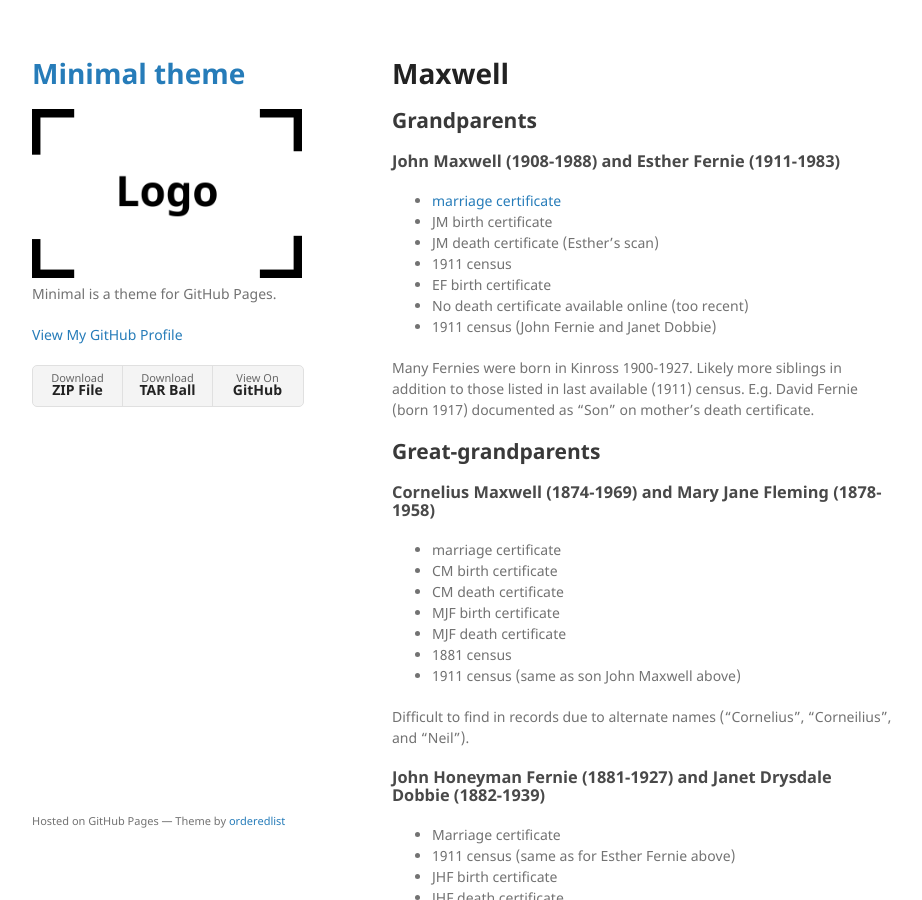
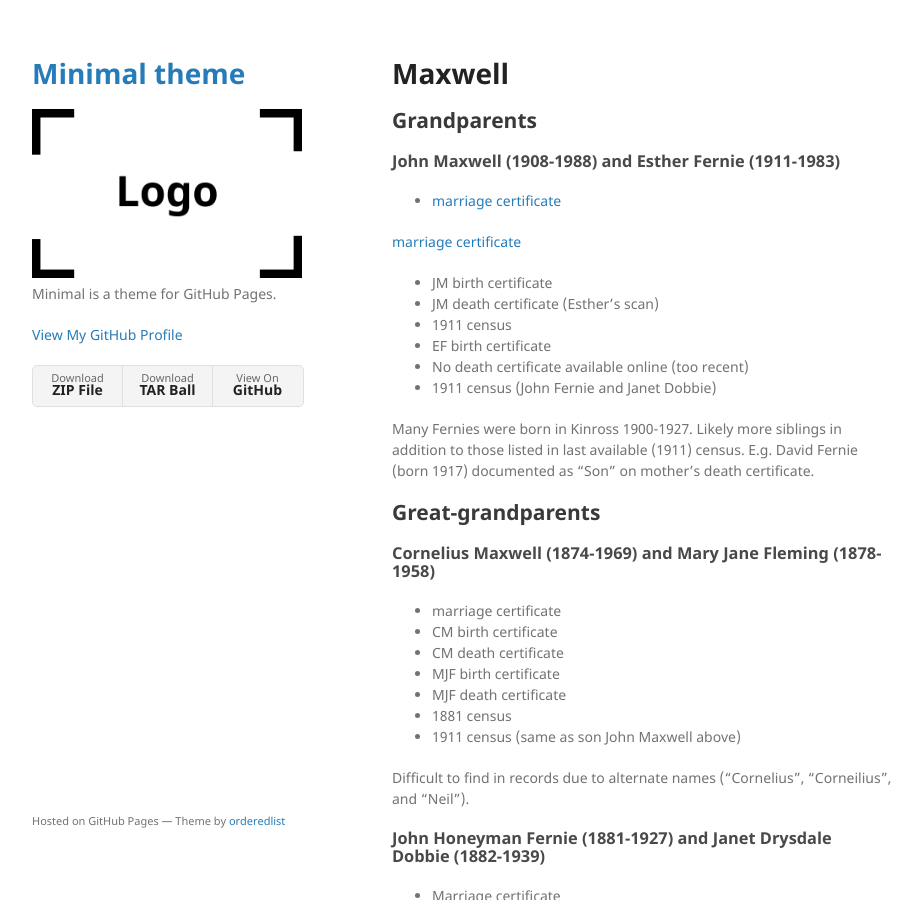
Before and after one commit to rfj1961/rfj1961.github.io, a Jekyll site: the page built from jfm1933.md, in a window 1280 px wide and 900 px high. Shown: the whole window, without its empty margins (178-1100 px from the left). Built offline with Jekyll 4.4.1, drawn with Linux system fonts in a browser that asks for light colours; our own code applies the rules of GitHub Pages for plain Markdown files.

Commit message:
pdf test link 01

```diff
--- a/jfm1933.md
+++ b/jfm1933.md
@@ -8,6 +8,9 @@ layout: default
 
 ### John Maxwell (1908-1988) and Esther Fernie (1911-1983)
 - [marriage certificate](#rfj1961.github.io/1932_marriage_john_maxwell_esther_fernie.jpg)
+
+<a href="username.github.io/1932_marriage_john_maxwell_esther_fernie.pdf" target="_blank">marriage certificate</a>
+
 - JM birth certificate
 - JM death certificate (Esther's scan)
 - 1911 census
```
Also changed, not shown: 1 other file.
